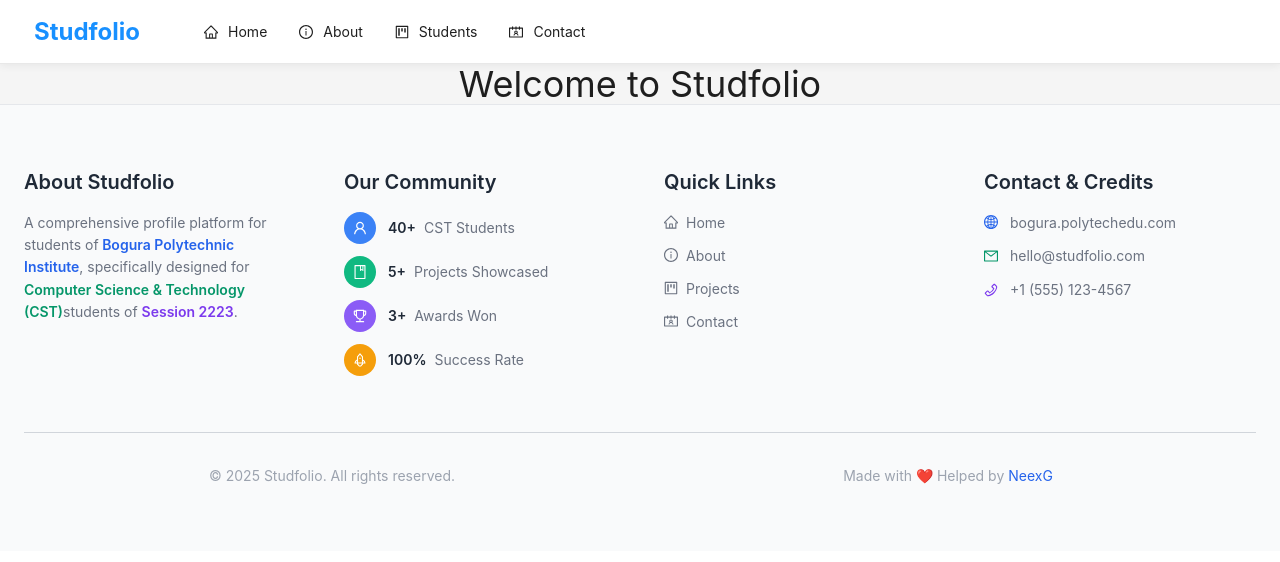
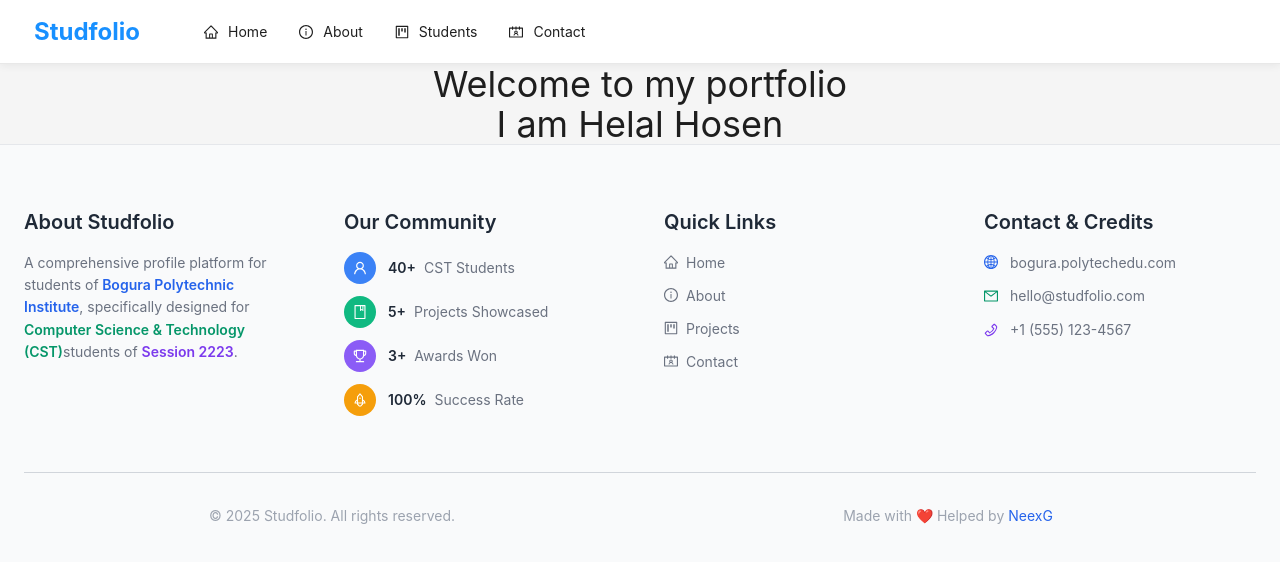
Before and after one commit to abuhosain/studfolio, a React (Vite) app: page /student/715524 in a window 1280 px wide. Shown: the top 562 px of the page. Built offline with nearby package versions, Linux system fonts and the light colour scheme.

Commit message:
updated my page

```diff
--- a/src/pages/student/Helal-715524/index.jsx
+++ b/src/pages/student/Helal-715524/index.jsx
@@ -1,7 +1,8 @@
 const HelalProfile = () => {
     return (
         <div>
-            <h1 className="text-center text-4xl">Welcome to Studfolio</h1>
+            <h1 className="text-center text-4xl">Welcome to my portfolio</h1>
+            <h2 className="text-center text-4xl">I am Helal Hosen</h2>
         </div>
     )
 };
```
